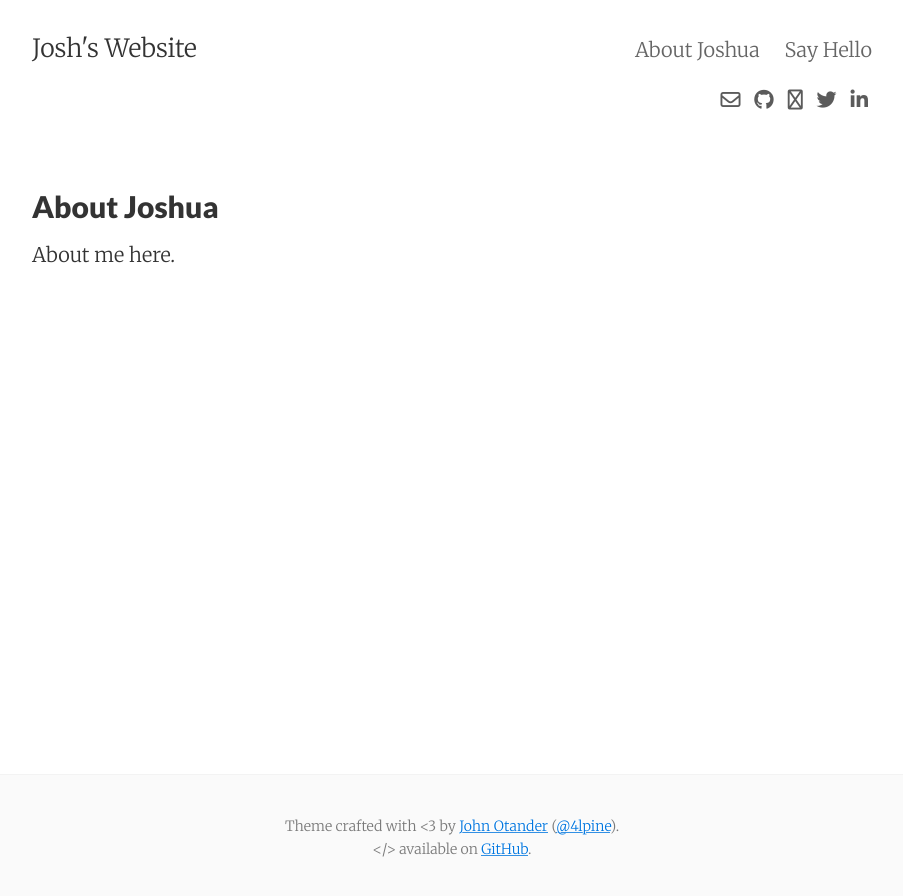
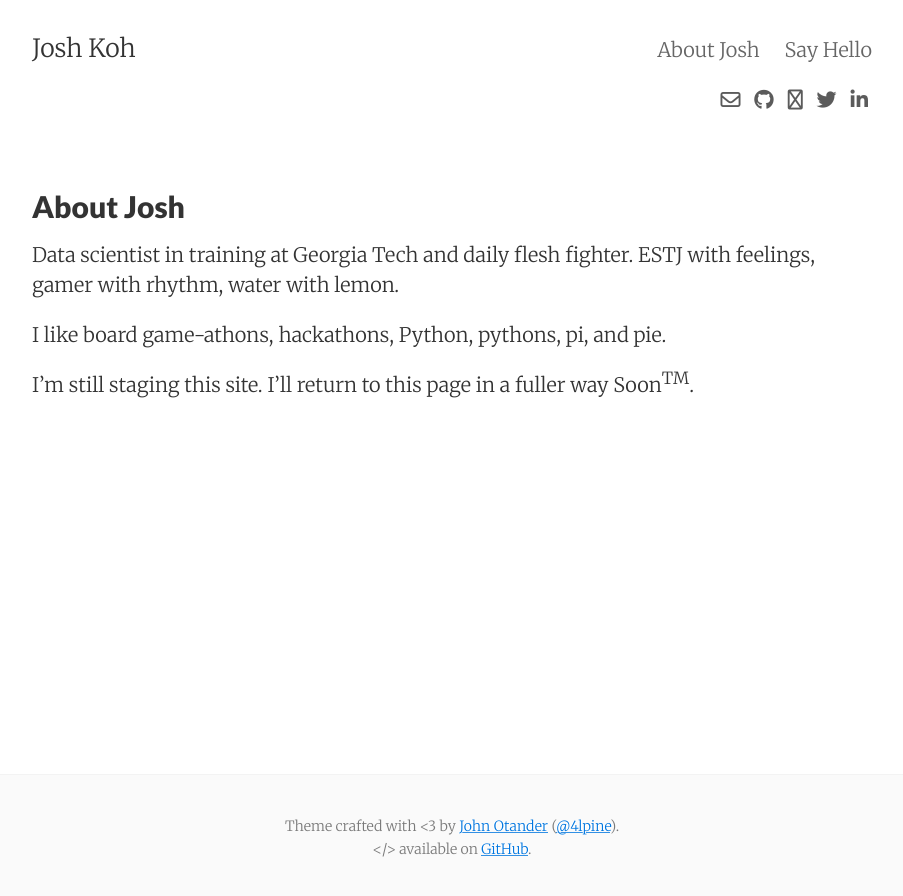
Before and after one commit to JoshuaKoh/JoshuaKoh.github.io, a Jekyll site: the page built from about.md, in a window 1280 px wide. Shown: the top 896 px of the page, without its empty margins (188-1091 px from the left). Built offline with Jekyll 4.4.1, drawn with Linux system fonts in a browser that asks for light colours; nearby versions of some CDN libraries.

Commit message:
Update title and description. Remove default pixyl pages. Add Sim Proposal page.

```diff
--- a/_config.yml
+++ b/_config.yml
@@ -1,8 +1,8 @@
 # Site settings
-title:       Josh's Website
+title:       Josh Koh
 email:       joshua@kohfamily.com
 author:      Joshua Koh
-description: "Josh's Website description"
+description: "Josh Koh"
 baseurl:     ""
 url:         "http://blog.joshuakoh.me"
 date_format: "%b %-d, %Y"
--- a/about.md
+++ b/about.md
@@ -1,8 +1,12 @@
 ---
 layout: page
-title: About Joshua
+title: About Josh
 permalink: /about/
 tags: about
 ---
 
-About me here.
+Data scientist in training at Georgia Tech and daily flesh fighter. ESTJ with feelings, gamer with rhythm, water with lemon.
+
+I like board game-athons, hackathons, Python, pythons, pi, and pie.
+
+I'm still staging this site. I'll return to this page in a fuller way Soon<sup>TM</sup>.
```
Also changed, not shown: _posts/2014-06-08-pixyll-has-pagination.md (deleted, +0 -8 lines), _posts/2014-06-09-so-what-is-jekyll.md (deleted, +0 -16 lines), _posts/2014-06-11-welcome-to-pixyll.markdown (deleted, +0 -25 lines), _posts/2015-07-11-announcing-pixyll-version-2.md (deleted, +0 -15 lines), _posts/2018-01-22-test-post.md (deleted, +0 -17 lines), _posts/2018-02-28-Simulation-Proposal.md (added, +35 -0 lines), 2014-06-10-see-pixyll-in-action.md (renamed from _posts/2014-06-10-see-pixyll-in-action.md).
